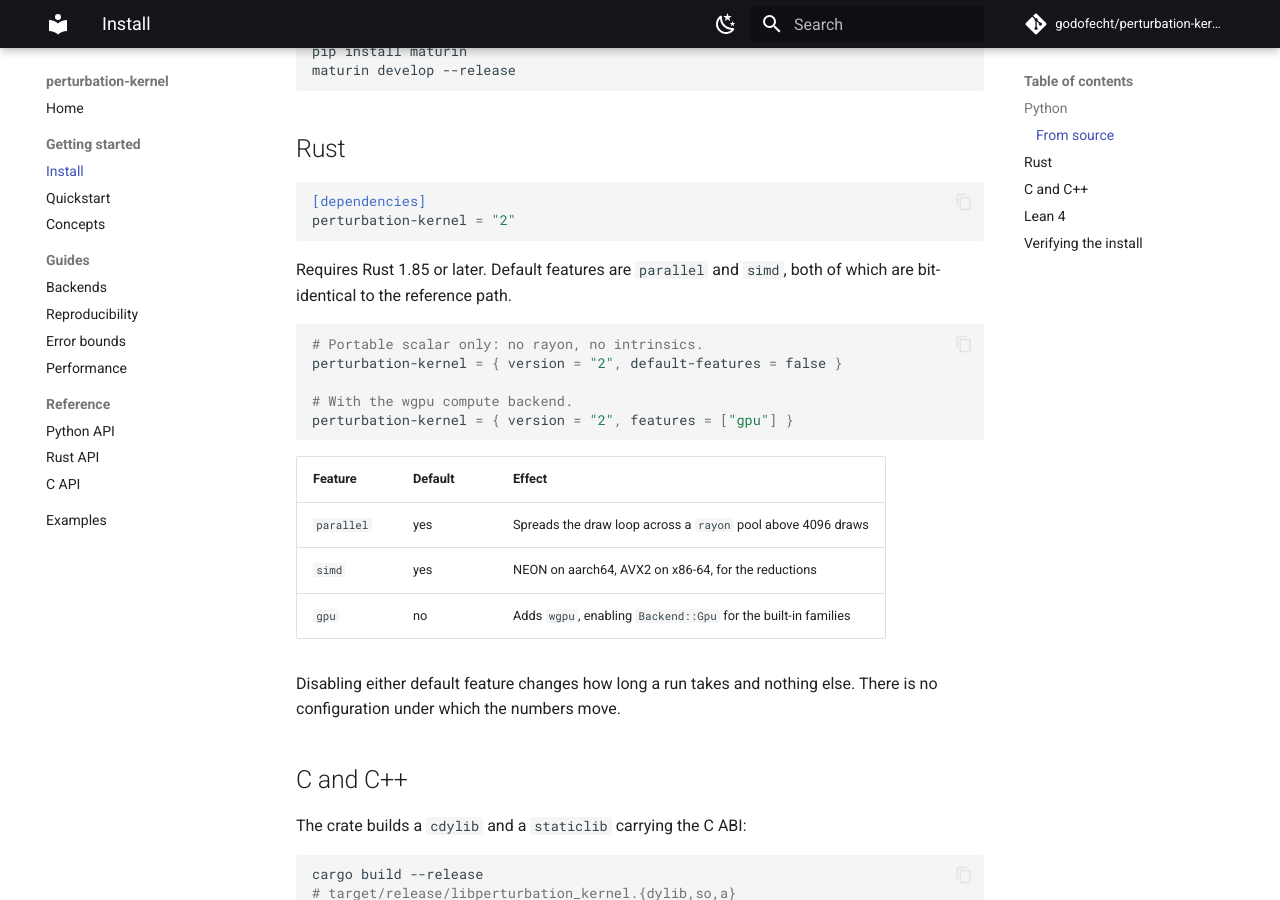
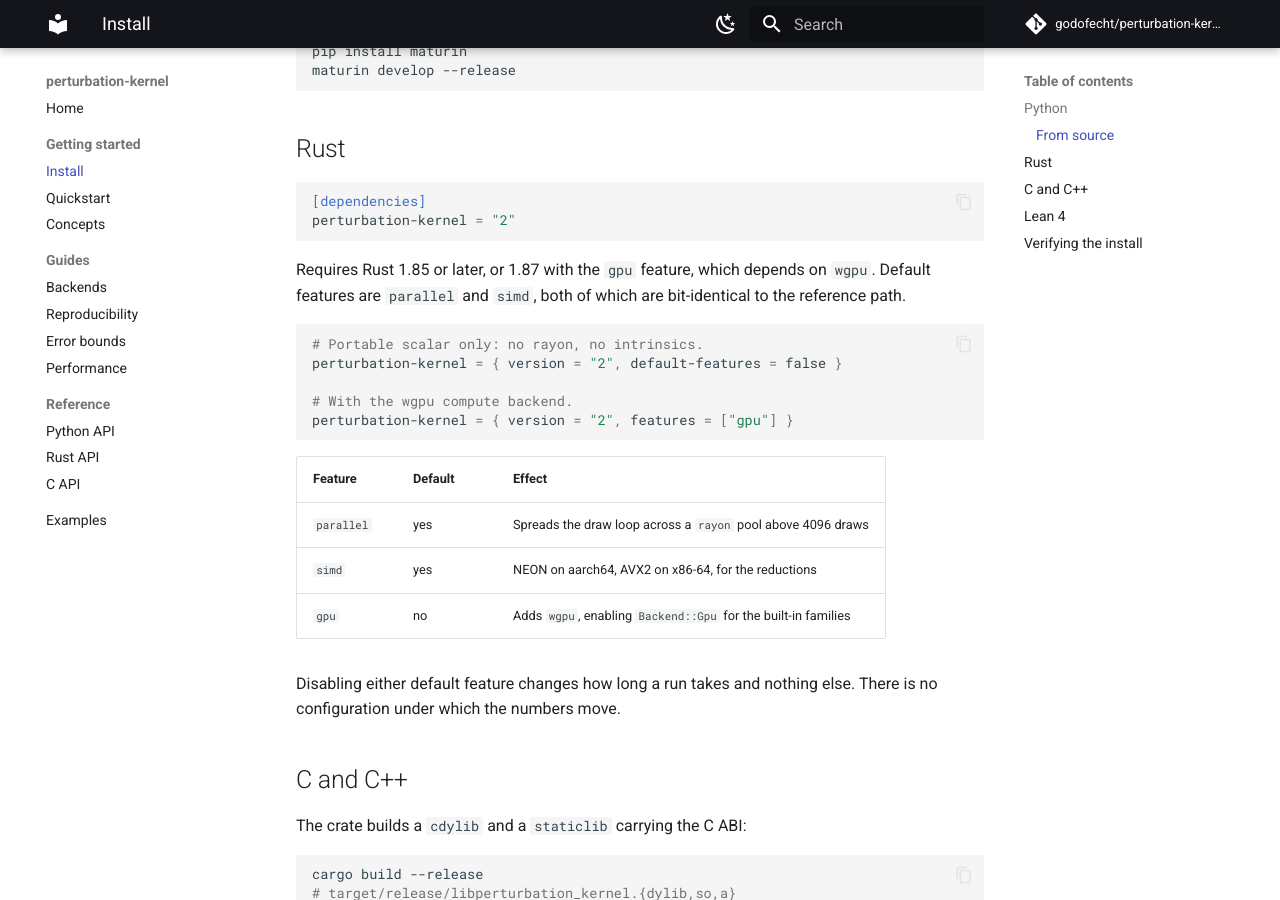
Before and after one commit to godofecht/perturbation-kernel, an MkDocs documentation site: the page built from docs/install.md, in a window 1280 px wide and 900 px high, scrolled down 647 px. Built offline with MkDocs 1.6.1 and Material for MkDocs 9.7.7, drawn with Linux system fonts in a browser that asks for light colours; comment, search, counter and statistics services are not loaded.

Commit message:
CI: split the MSRV check, and require a vector path on the test runners
The gpu feature depends on wgpu, which needs rustc 1.87, while the rest
of the crate builds on 1.85. Checking both under one toolchain forced
the higher floor on everyone. They are now separate matrix entries and
the difference is documented.

PK_REQUIRE_SIMD=1 on the test matrix turns a silent fallback to the
scalar reduction into a failure. Without it, every cross-path test in
tests/reduce.rs still passes while comparing the scalar path against
itself, which is how an untested AVX2 kernel would look.

````diff
--- a/docs/install.md
+++ b/docs/install.md
@@ -39,8 +39,9 @@ maturin develop --release
 perturbation-kernel = "2"
 ```
 
-Requires Rust 1.85 or later. Default features are `parallel` and `simd`,
-both of which are bit-identical to the reference path.
+Requires Rust 1.85 or later, or 1.87 with the `gpu` feature, which
+depends on `wgpu`. Default features are `parallel` and `simd`, both of
+which are bit-identical to the reference path.
 
 ```toml
 # Portable scalar only: no rayon, no intrinsics.
````
Also changed, not shown: README.md (+1 -1 lines), 1 other file.
